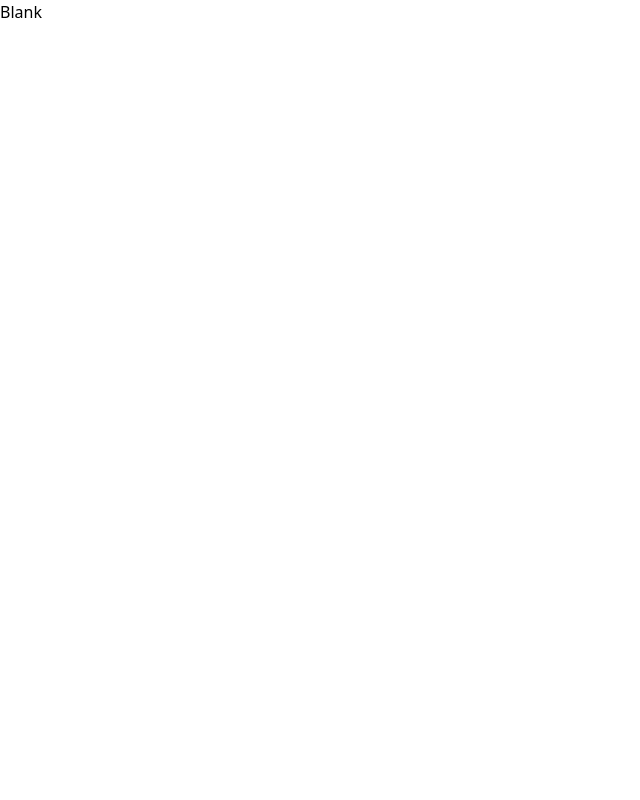
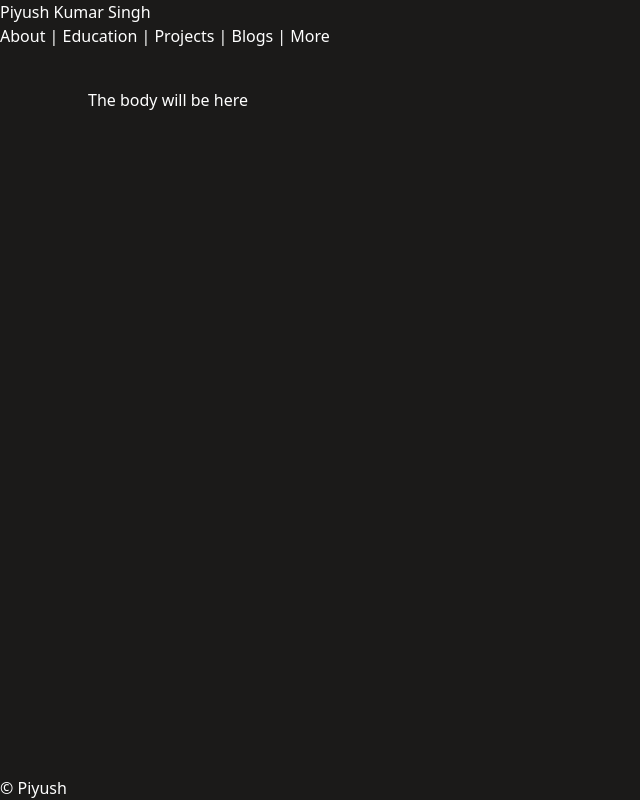
Before and after one commit to singhpiyush55/piyush, a Next.js app: page / in a window 1280 px wide. Shown: the whole page, without its empty margins (0-640 px from the left). Built offline with nearby package versions, Linux system fonts and the light colour scheme.

Commit message:
basic sturcturing and layout

```diff
--- /dev/null
+++ b/app/(routes)/blogs/page.tsx
@@ -0,0 +1,5 @@
+export default function Blogs(){
+    return <div>
+
+    </div>
+}
--- /dev/null
+++ b/app/(routes)/education/page.tsx
@@ -0,0 +1,5 @@
+export default function Education(){
+    return <div>
+
+    </div>
+}
--- /dev/null
+++ b/app/(routes)/more/page.tsx
@@ -0,0 +1,5 @@
+export default function More(){
+    return <div>
+
+    </div>
+}
--- /dev/null
+++ b/app/(routes)/projects/page.tsx
@@ -0,0 +1,5 @@
+export default function Projects(){
+    return <div>
+
+    </div>
+}
--- a/app/layout.tsx
+++ b/app/layout.tsx
@@ -1,7 +1,9 @@
 import type { Metadata } from "next";
 // import { Geist, Geist_Mono } from "next/font/google";
 import "./globals.css";
-
+import Header from "@/components/layout/header";
+import Footer from "@/components/layout/footer";
+import NextTopLoader from "nextjs-toploader";
 // const geistSans = Geist({
 //   variable: "--font-geist-sans",
 //   subsets: ["latin"],
@@ -26,8 +28,21 @@ export default function RootLayout({
     <html lang="en">
       <body
         // className={`${geistSans.variable} ${geistMono.variable} antialiased`}
+        className="bg-[rgb(27_26_25/1)] text-[rgb(255_255_255)] flex flex-col min-h-screen"
       >
-        {children}
+        <NextTopLoader
+          color="rgb(255, 230, 3)"        // blue line
+          height={2}          // thin bar
+          showSpinner={false} // 🔥 no rounded spinner
+          crawl={true}
+        />
+        <Header/>
+        <main
+          className="flex-1 max-w-6xl mx-auto w-full px-6 py-10"
+        >
+          {children}
+        </main>
+        <Footer/>
       </body>
     </html>
   );
--- a/app/page.tsx
+++ b/app/page.tsx
@@ -3,9 +3,7 @@ import Head from "next/head";
 export default function Home() {
   return (
     <div>
-      {/* <Head>
-      </Head> */}
-      Blank
+      <p>The body will be here</p>
     </div>
   );
 }
--- /dev/null
+++ b/components/layout/footer.tsx
@@ -0,0 +1,9 @@
+export default function Footer(){
+    return <div>
+        <footer>
+            <p>
+                &copy; Piyush
+            </p>
+        </footer>
+    </div>
+}
--- /dev/null
+++ b/components/layout/header.tsx
@@ -0,0 +1,16 @@
+import Link from "next/link";
+
+export default function Header(){
+    return <div>
+        <div>
+            <h1>Piyush Kumar Singh</h1>
+        </div>
+        <div>
+            <Link href="/">About | </Link>
+            <Link href="/education">Education | </Link>
+            <Link href="/projects">Projects | </Link>
+            <Link href="/blogs">Blogs | </Link>
+            <Link href="/more">More</Link>
+        </div>
+    </div>
+}
--- a/package.json
+++ b/package.json
@@ -10,6 +10,7 @@
   },
   "dependencies": {
     "next": "16.1.4",
+    "nextjs-toploader": "^3.9.17",
     "react": "19.2.3",
     "react-dom": "19.2.3"
   },
```
Also changed, not shown: 1 other file (tests, documents, lock files or other folders).
